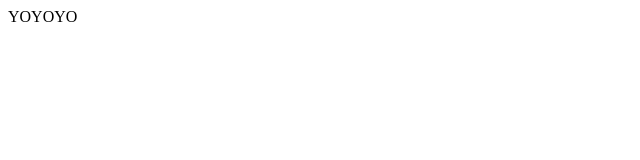
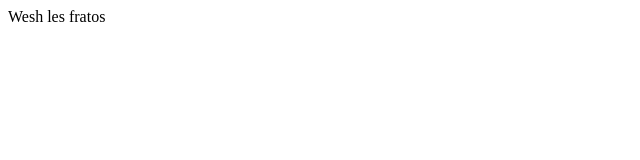
Before and after one commit to TomLed/HTML_aneth, a plain HTML site: page index.html in a window 1280 px wide. Shown: the full height of the page, 0-640 px from the left. Drawn offline with Linux system fonts and the light colour scheme.

Commit message:
change title and text

```diff
--- a/index.html
+++ b/index.html
@@ -2,9 +2,9 @@
 <html lang="fr">
 <head>
     <meta charset="UTF-8">
-    <title>Hello</title>
+    <title>Ma super page HTML !</title>
 </head>
 <body>
-<p1> YOYOYO </p1>
+<p1> Wesh les fratos </p1>
 </body>
 </html>
```
